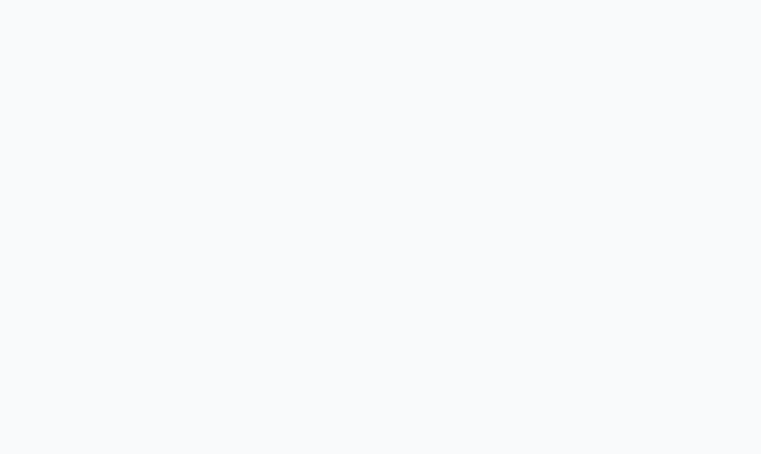
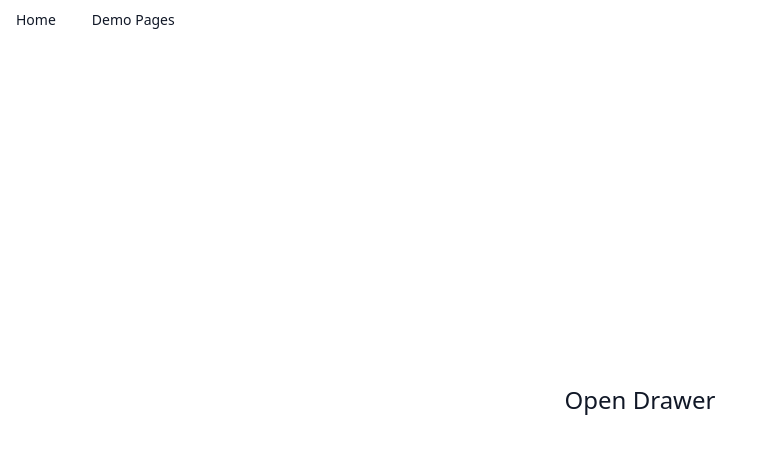
Before and after one commit to unovue/vaul-vue, a Vue app in the folder playground/: page /test/nested-programmatic-close in a window 1280 px wide. Before the commit this address had no page. Shown: the top 454 px of the page, without its empty margins (0-761 px from the left). Built offline with nearby package versions, Linux system fonts and the light colour scheme.

Commit message:
feat(Drawer): add programmatic close functionality to drawer from dialog root
chore: improved playground navigation

```diff
--- a/packages/vaul-vue/package.json
+++ b/packages/vaul-vue/package.json
@@ -41,7 +41,7 @@
   },
   "dependencies": {
     "@vueuse/core": "^10.8.0",
-    "reka-ui": "^2.0.0",
+    "reka-ui": "^2.3.0",
     "vue": "^3.4.5"
   },
   "devDependencies": {
--- a/packages/vaul-vue/src/DrawerRoot.vue
+++ b/packages/vaul-vue/src/DrawerRoot.vue
@@ -34,6 +34,7 @@ const emit = defineEmits<DrawerRootEmits>()
 const slots = defineSlots<{
   default: (props: {
     open: typeof isOpen.value
+    close: () => void
   }) => any
 }>()
 
@@ -93,10 +94,11 @@ defineExpose({
 
 <template>
   <DialogRoot
+    v-slot="{ close }"
     :open="isOpen"
     :modal="modal"
     @update:open="handleOpenChange"
   >
-    <slot :open="isOpen" />
+    <slot :open="isOpen" :close="close" />
   </DialogRoot>
 </template>
--- a/packages/vaul-vue/src/DrawerRootNested.vue
+++ b/packages/vaul-vue/src/DrawerRootNested.vue
@@ -6,6 +6,11 @@ import { injectDrawerRootContext } from './context'
 
 const props = defineProps<DrawerRootProps>()
 const emits = defineEmits<DrawerRootEmits>()
+const slots = defineSlots<{
+  default: (props: {
+    close: () => void
+  }) => any
+}>()
 
 const { onNestedDrag, onNestedOpenChange, onNestedRelease } = injectDrawerRootContext()
 function onClose() {
@@ -28,6 +33,7 @@ const forwarded = useForwardPropsEmits(props, emits)
 
 <template>
   <DrawerRoot
+    v-slot="{ close }"
     v-bind="forwarded"
     nested
     @close="onClose"
@@ -35,6 +41,6 @@ const forwarded = useForwardPropsEmits(props, emits)
     @release="onNestedRelease"
     @update:open="onOpenChange"
   >
-    <slot />
+    <slot :close="close" />
   </DrawerRoot>
 </template>
--- a/playground/package.json
+++ b/playground/package.json
@@ -13,7 +13,7 @@
     "test": "pnpm run test:e2e"
   },
   "dependencies": {
-    "reka-ui": "^2.0.0",
+    "reka-ui": "^2.3.0",
     "vaul-vue": "workspace:*",
     "vue": "^3.4.5",
     "vue-router": "4"
--- a/playground/src/App.vue
+++ b/playground/src/App.vue
@@ -1,6 +1,9 @@
-<script setup lang="ts"></script>
+<script setup lang="ts">
+import Nav from './components/Nav.vue'
+</script>
 
 <template>
+  <Nav />
   <RouterView />
 </template>
 
--- /dev/null
+++ b/playground/src/components/Nav.vue
@@ -0,0 +1,73 @@
+<script setup lang="ts">
+import {
+  NavigationMenuContent,
+  NavigationMenuIndicator,
+  NavigationMenuItem,
+  NavigationMenuLink,
+  NavigationMenuList,
+  NavigationMenuRoot,
+  NavigationMenuTrigger,
+  NavigationMenuViewport,
+} from 'reka-ui'
+import { RouterLink, useRouter } from 'vue-router'
+import { computed } from 'vue'
+
+const router = useRouter()
+
+const testPages = computed(() => {
+  const testRoute = router.getRoutes().filter(route => route.path.includes('/test'))
+  return testRoute?.map(child => ({
+    path: child.path,
+    name: child.name,
+  }))
+})
+</script>
+
+<template>
+  <NavigationMenuRoot class="fixed top-0 left-0 right-0 z-10 flex max-w-max flex-1 items-center justify-center">
+    <NavigationMenuList class="group flex flex-1 list-none items-center justify-center space-x-1">
+      <!-- Home Link -->
+      <NavigationMenuItem>
+        <NavigationMenuLink as-child>
+          <RouterLink
+            to="/"
+            class="group inline-flex h-10 w-max items-center justify-center rounded-md bg-background px-4 py-2 text-sm font-medium transition-colors hover:bg-accent hover:text-accent-foreground focus:bg-accent focus:text-accent-foreground focus:outline-none disabled:pointer-events-none disabled:opacity-50 data-[active]:bg-accent/50 data-[state=open]:bg-accent/50"
+          >
+            Home
+          </RouterLink>
+        </NavigationMenuLink>
+      </NavigationMenuItem>
+
+      <!-- Test Pages Dropdown -->
+      <NavigationMenuItem>
+        <NavigationMenuTrigger class="group inline-flex h-10 w-max items-center justify-center rounded-md bg-background px-4 py-2 text-sm font-medium transition-colors hover:bg-accent hover:text-accent-foreground focus:bg-accent focus:text-accent-foreground focus:outline-none disabled:pointer-events-none disabled:opacity-50 data-[active]:bg-accent/50 data-[state=open]:bg-accent/50">
+          Demo Pages
+        </NavigationMenuTrigger>
+        <NavigationMenuContent>
+          <div class="grid w-[400px] gap-3 p-4 md:w-[500px] md:grid-cols-2 lg:w-[600px]">
+            <div v-for="page in testPages" :key="page.path" class="row-span-1">
+              <NavigationMenuLink as-child>
+                <RouterLink
+                  :to="page.path"
+                  class="block select-none space-y-1 rounded-md p-3 leading-none no-underline outline-none transition-colors hover:bg-accent hover:text-accent-foreground focus:bg-accent focus:text-accent-foreground"
+                >
+                  <div class="text-sm font-medium leading-none">
+                    {{ page.name }}
+                  </div>
+                </RouterLink>
+              </NavigationMenuLink>
+            </div>
+          </div>
+        </NavigationMenuContent>
+      </NavigationMenuItem>
+
+      <NavigationMenuIndicator class="top-full z-[1] flex h-1.5 items-end justify-center overflow-hidden data-[state=visible]:animate-in data-[state=hidden]:animate-out data-[state=hidden]:fade-out data-[state=visible]:fade-in">
+        <div class="relative top-[60%] h-2 w-2 rotate-45 rounded-tl-sm bg-border shadow-md" />
+      </NavigationMenuIndicator>
+    </NavigationMenuList>
+
+    <div class="absolute left-0 top-full flex justify-center">
+      <NavigationMenuViewport class="origin-top-center relative mt-1.5 h-[var(--radix-navigation-menu-viewport-height)] w-full overflow-hidden rounded-md border bg-popover text-popover-foreground shadow-lg data-[state=open]:animate-in data-[state=closed]:animate-out data-[state=closed]:zoom-out-95 data-[state=open]:zoom-in-90 md:w-[var(--radix-navigation-menu-viewport-width)]" />
+    </div>
+  </NavigationMenuRoot>
+</template>
--- a/playground/src/router/index.ts
+++ b/playground/src/router/index.ts
@@ -12,46 +12,62 @@ const router = createRouter({
       children: [
         {
           path: 'controlled',
+          name: 'Controlled Drawer',
           component: () => import('../views/tests/ControlledView.vue'),
         },
         {
           path: 'no-drag-element',
+          name: 'No Drag Element',
           component: () => import('../views/tests/NoDragElementView.vue'),
         },
         {
           path: 'initial-snap',
+          name: 'Initial Snap Point',
           component: () => import('../views/tests/InitialSnapView.vue'),
         },
         {
           path: 'direction',
+          name: 'Drawer Direction',
           component: () => import('../views/tests/DirectionView.vue'),
         },
         {
           path: 'nested-drawer',
+          name: 'Nested Drawer',
           component: () => import('../views/tests/NestedDrawerView.vue'),
         },
         {
+          path: 'nested-programmatic-close',
+          name: 'Nested Programmatic Close',
+          component: () => import('../views/tests/NestedProgrammaticClose.vue'),
+        },
+        {
           path: 'non-dismissible',
+          name: 'Non-Dismissible Drawer',
           component: () => import('../views/tests/NonDismissibleView.vue'),
         },
         {
           path: 'scrollable-with-inputs',
+          name: 'Scrollable with Inputs',
           component: () => import('../views/tests/ScrollableWithInputsView.vue'),
         },
         {
           path: 'without-scaled-background',
+          name: 'Without Scaled Background',
           component: () => import('../views/tests/WithoutScaledBackgroundView.vue'),
         },
         {
           path: 'with-handle',
+          name: 'With Handle',
           component: () => import('../views/tests/WithHandleView.vue'),
         },
         {
           path: 'with-scaled-background',
+          name: 'With Scaled Background',
           component: () => import('../views/tests/WithScaledBackgroundView.vue'),
         },
         {
           path: 'with-snap-points',
+          name: 'With Snap Points',
           component: () => import('../views/tests/WithSnapPointsView.vue'),
         },
 
--- /dev/null
+++ b/playground/src/views/tests/NestedProgrammaticClose.vue
@@ -0,0 +1,80 @@
+<script setup lang="ts">
+import {
+  DrawerContent,
+  DrawerOverlay,
+  DrawerPortal,
+  DrawerRoot,
+  DrawerRootNested,
+  DrawerTrigger,
+} from 'vaul-vue'
+</script>
+
+<template>
+  <div class="w-screen h-screen bg-white p-8 flex justify-center items-center" data-vaul-drawer-wrapper="">
+    <DrawerRoot
+      v-slot="{ close: closeFirstDrawer }"
+      should-scale-background
+    >
+      <DrawerTrigger as-child>
+        <button data-testid="trigger" class="text-2xl">
+          Open Drawer
+        </button>
+      </DrawerTrigger>
+      <DrawerPortal>
+        <DrawerOverlay data-testid="overlay" class="fixed inset-0 bg-black/40" />
+        <DrawerContent
+          data-testid="content"
+          class="bg-zinc-100 flex flex-col rounded-t-[10px] h-[96%] mt-24 fixed bottom-0 left-0 right-0"
+        >
+          <button @click="closeFirstDrawer">
+            Close First Drawer
+          </button>
+
+          <br>
+
+          <DrawerRootNested v-slot="{ close: closeSecondDrawer }">
+            <DrawerTrigger as-child>
+              <button data-testid="nested-trigger" class="text-2xl">
+                Open Second Drawer
+              </button>
+            </DrawerTrigger>
+            <DrawerPortal>
+              <DrawerOverlay data-testid="nested-overlay" class="fixed inset-0 bg-black/40" />
+              <DrawerContent
+                data-testid="nested-content"
+                class="bg-zinc-100 flex flex-col rounded-t-[10px] h-[96%] mt-24 fixed bottom-0 left-0 right-0"
+              >
+                <button @click="closeSecondDrawer">
+                  Close Second Drawer
+                </button>
+
+                <br>
+
+                <DrawerRootNested v-slot="{ close: closeThirdDrawer }">
+                  <DrawerTrigger as-child>
+                    <button data-testid="nested-trigger" class="text-2xl">
+                      Open Third Drawer
+                    </button>
+                  </DrawerTrigger>
+                  <DrawerPortal>
+                    <DrawerOverlay data-testid="nested-overlay" class="fixed inset-0 bg-black/40" />
+                    <DrawerContent
+                      data-testid="nested-content"
+                      class="bg-zinc-100 flex flex-col rounded-t-[10px] h-[96%] mt-24 fixed bottom-0 left-0 right-0"
+                    >
+                      <button @click="closeThirdDrawer">
+                        Close Third Drawer
+                      </button>
+                    </DrawerContent>
+                  </DrawerPortal>
+                </DrawerRootNested>
+              </DrawerContent>
+            </DrawerPortal>
+          </DrawerRootNested>
+        </DrawerContent>
+      </DrawerPortal>
+    </DrawerRoot>
+  </div>
+</template>
+
+<style scoped></style>
```
Also changed, not shown: packages/vaul-vue/README.md, 2 other files (tests, documents, lock files or other folders).
